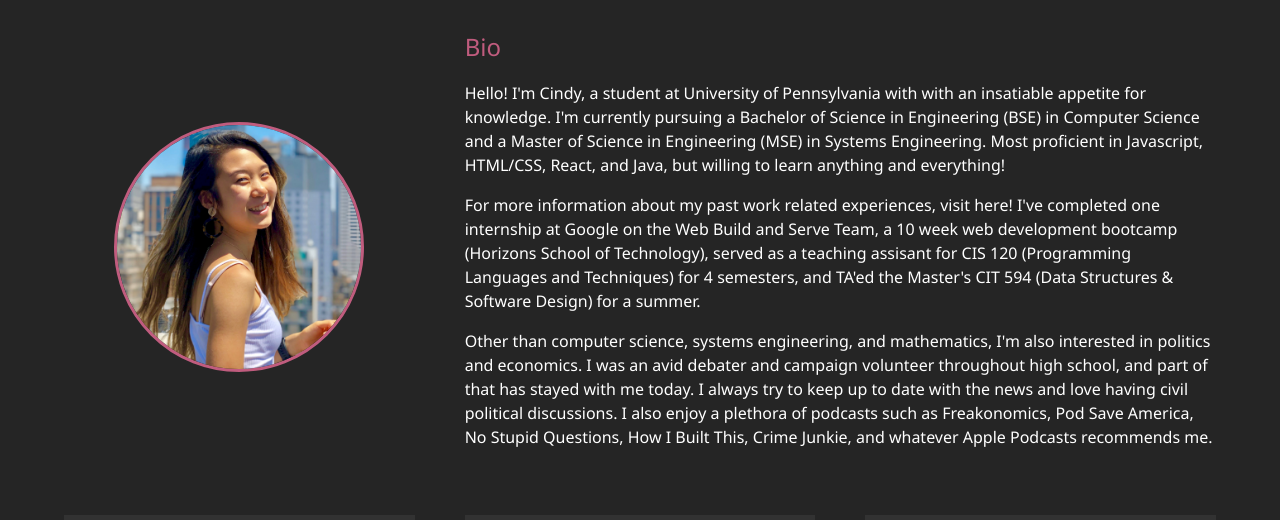
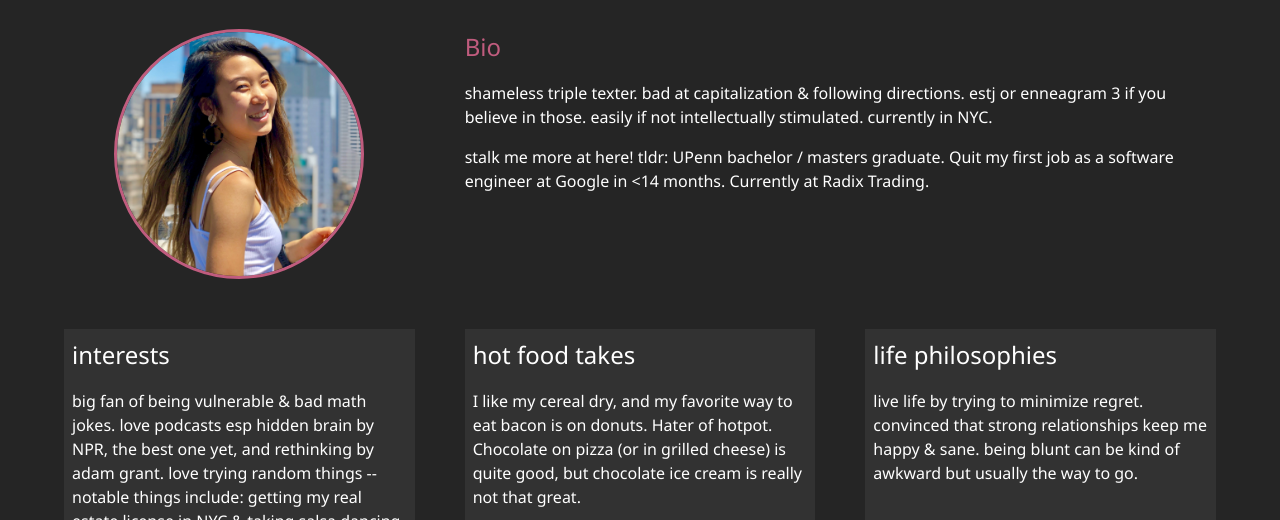
Before and after one commit to haoyxc/portfolio-site, a website: page dist/about.html in a window 1280 px wide. Shown: the part 253-773 px from the top of the page. Drawn offline with Linux system fonts and the light colour scheme.

Commit message:
omg update this because so embarassing

```diff
--- a/dist/about.html
+++ b/dist/about.html
@@ -64,54 +64,34 @@
         <div class="bio">
           <h3 class="text-secondary">Bio</h3>
           <p class="paragraph">
-            Hello! I'm Cindy, a student at University of Pennsylvania with with an insatiable
-            appetite for knowledge. I'm currently pursuing a Bachelor of Science in
-            Engineering (BSE) in Computer Science and a Master of Science in Engineering
-            (MSE) in Systems Engineering. Most proficient in Javascript, HTML/CSS, React,
-            and Java, but willing to learn anything and everything!
+            shameless triple texter. bad at capitalization & following directions. estj or enneagram 3 if you believe in those.
+            easily if not intellectually stimulated. currently in NYC.
           </p>
           <p>
-            For more information about my past work related experiences, visit
+            stalk me more at
             <a href="https://www.linkedin.com/in/cindyhao/" target="_blank">here!</a>
-            I've completed one internship at Google on the Web Build and Serve Team,
-              a 10 week web development bootcamp (Horizons School of Technology),
-            served as a teaching assisant for CIS 120 (Programming Languages and
-            Techniques) for 4 semesters, and TA'ed the Master's CIT 594 (Data Structures & Software Design) for a summer.
-          </p>
-          <p>
-            Other than computer science, systems engineering, and mathematics, I'm also interested in politics and economics.
-            I was an avid debater and campaign volunteer throughout high school, and part of that has stayed with me today.
-            I always try to keep up to date with the news and love having civil political discussions.
-            I also enjoy a plethora of podcasts such as Freakonomics, Pod Save America, No Stupid Questions, How I Built This, Crime Junkie,
-            and whatever Apple Podcasts recommends me.
+            tldr: UPenn bachelor / masters graduate. Quit my first job as a software engineer at Google in <14 months. Currently at Radix Trading.
           </p>
         </div>
         <div class="bio-fact bio-fact-1">
-          <h3>Possibly an popular opinion</h3>
-          <!-- <h6>With a background of Anorexia</h6> -->
+          <h3>interests</h3>
           <p>
-            I'm become a firm advocate for mental health and self-love due to my struggles with anorexia.
-            Really not a fan of the stigma against mental health or therapy and I believe it's always okay to be vulnerable.
+            big fan of being vulnerable & bad math jokes. love podcasts esp hidden brain by NPR, the best one yet, and rethinking by adam grant.
+            love trying random things -- notable things include: getting my real estate license in NYC & taking salsa dancing classes.
           </p>
         </div>
         <div class="bio-fact bio-fact-2">
-          <h3>My hot food takes</h3>
-          <!-- <h6>title</h6> -->
+          <h3>hot food takes</h3>
           <p>
-            My milk to coffee ratio is 3:1 (or 2:1 on a good day), I like my cereal dry,
-            and my favorite way to eat bacon is on donuts. Chocolate on pizza (or in grilled cheese) is quite good, but
-            chocolate ice cream is really not that great.
+            I like my cereal dry, and my favorite way to eat bacon is on donuts. Hater of hotpot.
+            Chocolate on pizza (or in grilled cheese) is quite good, but chocolate ice cream is really not that great.
           </p>
         </div>
         <div class="bio-fact bio-fact-3">
-          <h3>Random Life Philosophies</h3>
-          <!-- <h6>title</h6> -->
+          <h3>life philosophies</h3>
           <p>
-            We don't get to chose what we're given in life but we do get to choose how we handle it.
-            Our happiness is shaped by how we decide to frame events moreso than the events themselves.
-            Failure is awesome. If we always succeed, we're not pushing ourselves enough.
-            Each obstacle we encounter is nothing more than an opportunity to grow and build resilience.
-            This might've gotten deep quickly, so thanks for sitting through it with me :-)
+            live life by trying to minimize regret. convinced that strong relationships keep me happy & sane. being blunt can be kind of awkward but
+            usually the way to go.
           </p>
         </div>
       </div>
```
